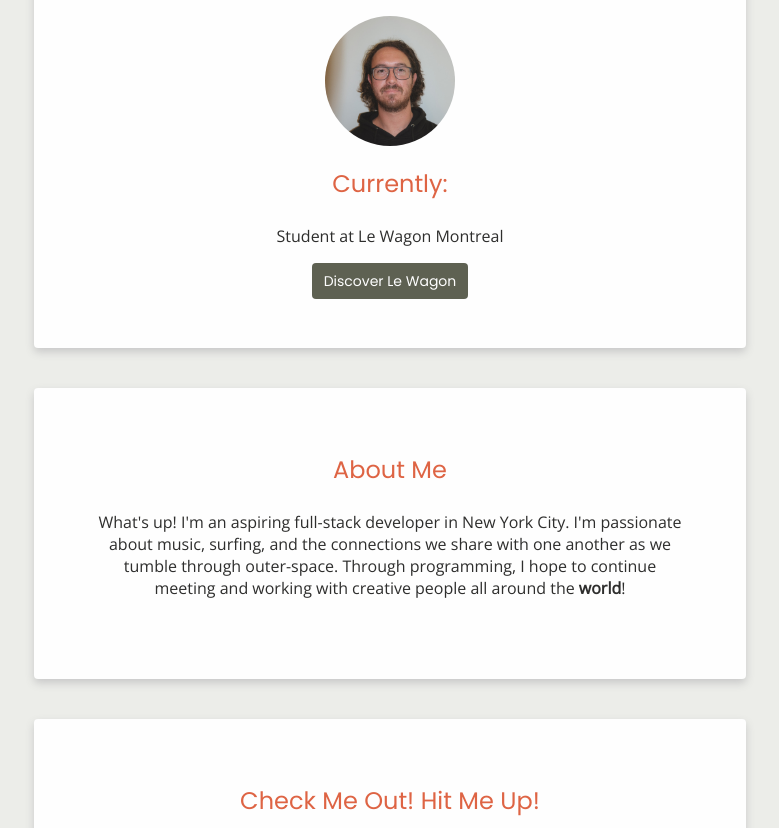
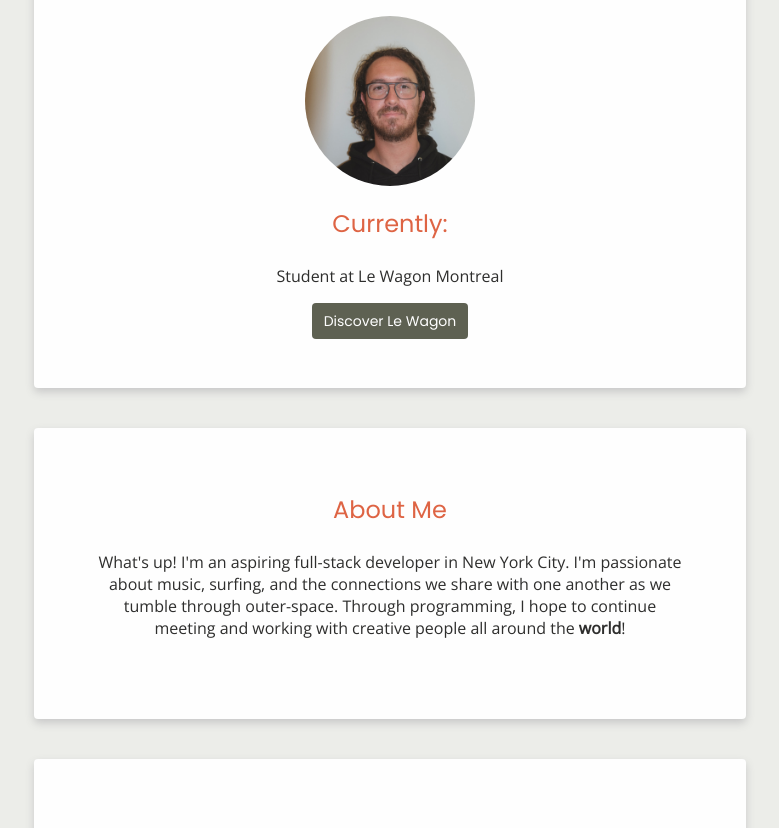
Before and after one commit to ctboyle6/profile, a plain HTML site: page index.html in a window 1280 px wide. Shown: the part 179-1007 px from the top of the page, without its empty margins (250-1029 px from the left). Drawn offline with nearby package versions, Linux system fonts and the light colour scheme.

Commit message:
increased profile picture size, updated social header

```diff
--- a/index.html
+++ b/index.html
@@ -25,7 +25,7 @@
     </div>
 
     <div class="card-block">
-      <h2>Check Me Out! Hit Me Up!</h2>
+      <h2>Let's Connect!</h2>
         <ul class="list-inline">
           <li>
             <a href="https://github.com/ctboyle6" target="_blank">
--- a/style.css
+++ b/style.css
@@ -39,8 +39,8 @@ body {
 }
 
 .img-circle {
-  width: 130px;
-  height: 130px;
+  width: 170px;
+  height: 170px;
   border-radius: 50%;
   margin: 8px;
 }
```
